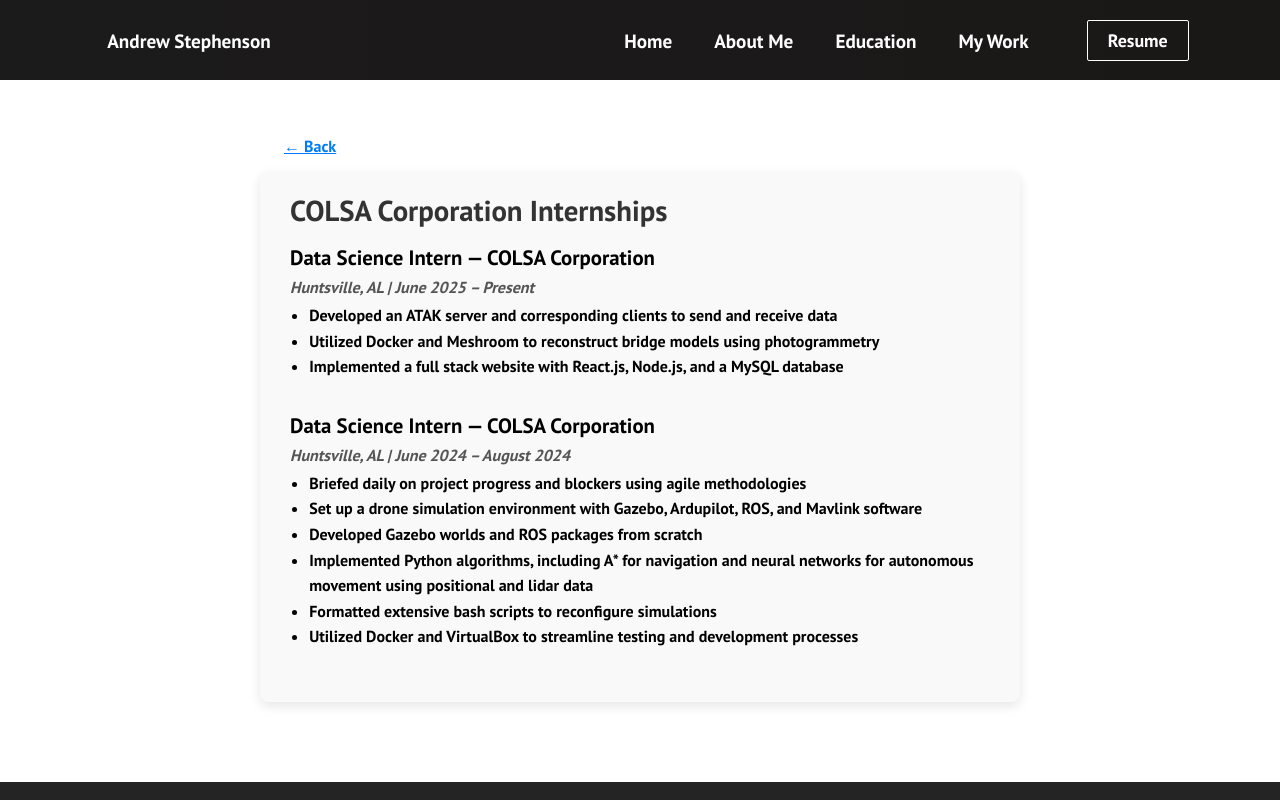
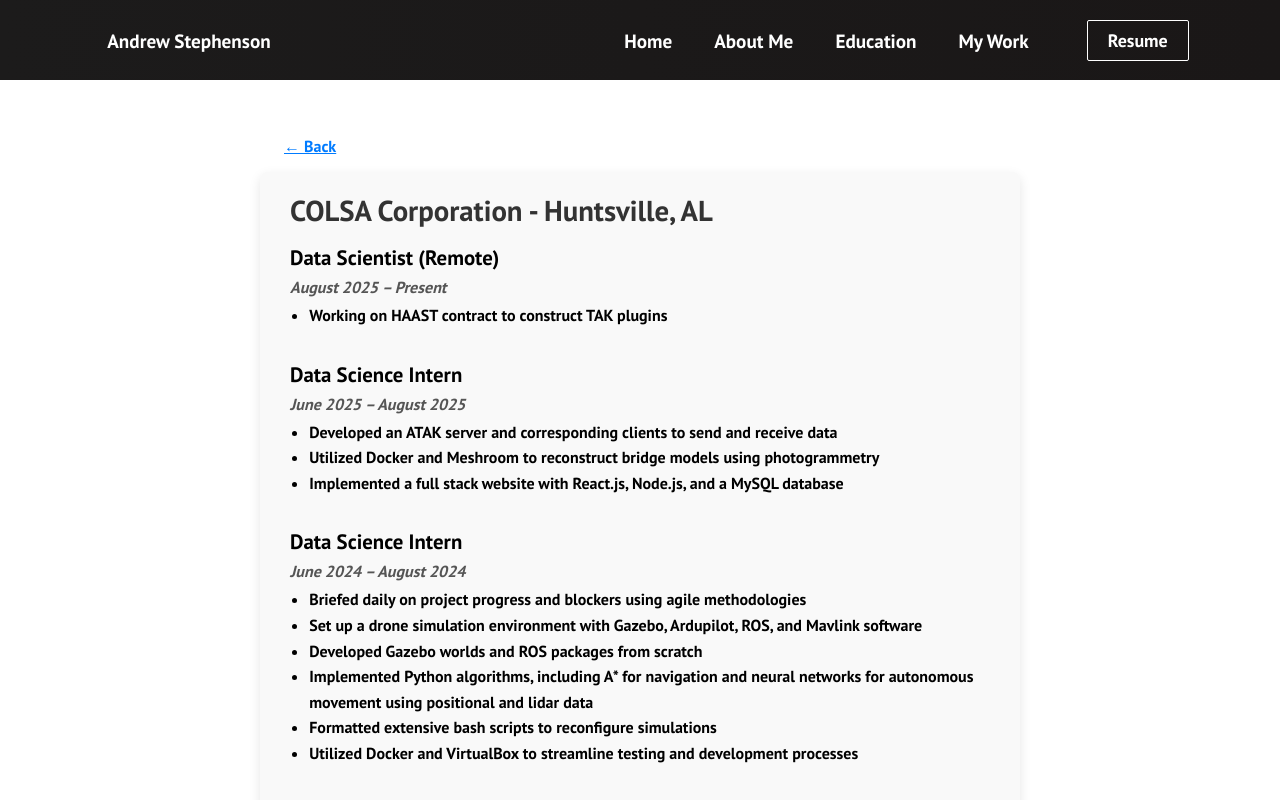
Before and after one commit to astephenson822/PortfolioWebsite, a React (Create React App) app in the folder portfolio_website/: page /PortfolioWebsite/my_work/colsa_internship in a window 1280 px wide. Shown: the top 800 px of the page. Built offline with nearby package versions, Linux system fonts and the light colour scheme.

Commit message:
refactoring for new resume

```diff
--- a/portfolio_website/src/components/pages/ColsaInternship.js
+++ b/portfolio_website/src/components/pages/ColsaInternship.js
@@ -9,11 +9,19 @@ export default function Colsa_Internship() {
     <div className="about-me-page">
         <BackButton />
       <section className="about-me-section">
-        <h2>COLSA Corporation Internships</h2>
+        <h2>COLSA Corporation - Huntsville, AL</h2>
 
         <div className="internship-block">
-          <h3>Data Science Intern — COLSA Corporation</h3>
-          <p className="internship-location">Huntsville, AL | June 2025 – Present</p>
+          <h3>Data Scientist (Remote)</h3>
+          <p className="internship-location">August 2025 – Present</p>
+          <ul>
+            <li>Working on HAAST contract to construct TAK plugins</li>
+          </ul>
+        </div>
+
+        <div className="internship-block">
+          <h3>Data Science Intern</h3>
+          <p className="internship-location">June 2025 – August 2025</p>
           <ul>
             <li>Developed an ATAK server and corresponding clients to send and receive data</li>
             <li>Utilized Docker and Meshroom to reconstruct bridge models using photogrammetry</li>
@@ -22,8 +30,8 @@ export default function Colsa_Internship() {
         </div>
 
         <div className="internship-block">
-          <h3>Data Science Intern — COLSA Corporation</h3>
-          <p className="internship-location">Huntsville, AL | June 2024 – August 2024</p>
+          <h3>Data Science Intern</h3>
+          <p className="internship-location">June 2024 – August 2024</p>
           <ul>
             <li>Briefed daily on project progress and blockers using agile methodologies</li>
             <li>Set up a drone simulation environment with Gazebo, Ardupilot, ROS, and Mavlink software</li>
--- a/portfolio_website/src/components/pages/MyWork.js
+++ b/portfolio_website/src/components/pages/MyWork.js
@@ -14,7 +14,7 @@ export default function My_Work() {
         <h2>Work / Internships</h2>
         {/* Example entry – add more as needed */}
         <div className="project-item">
-          <h3>Data Science Internships at COLSA Corporation</h3>
+          <h3>Work at COLSA Corporation</h3>
           <Link to="/my_work/colsa_internship" className="btn">
             Learn More
           </Link>
```
